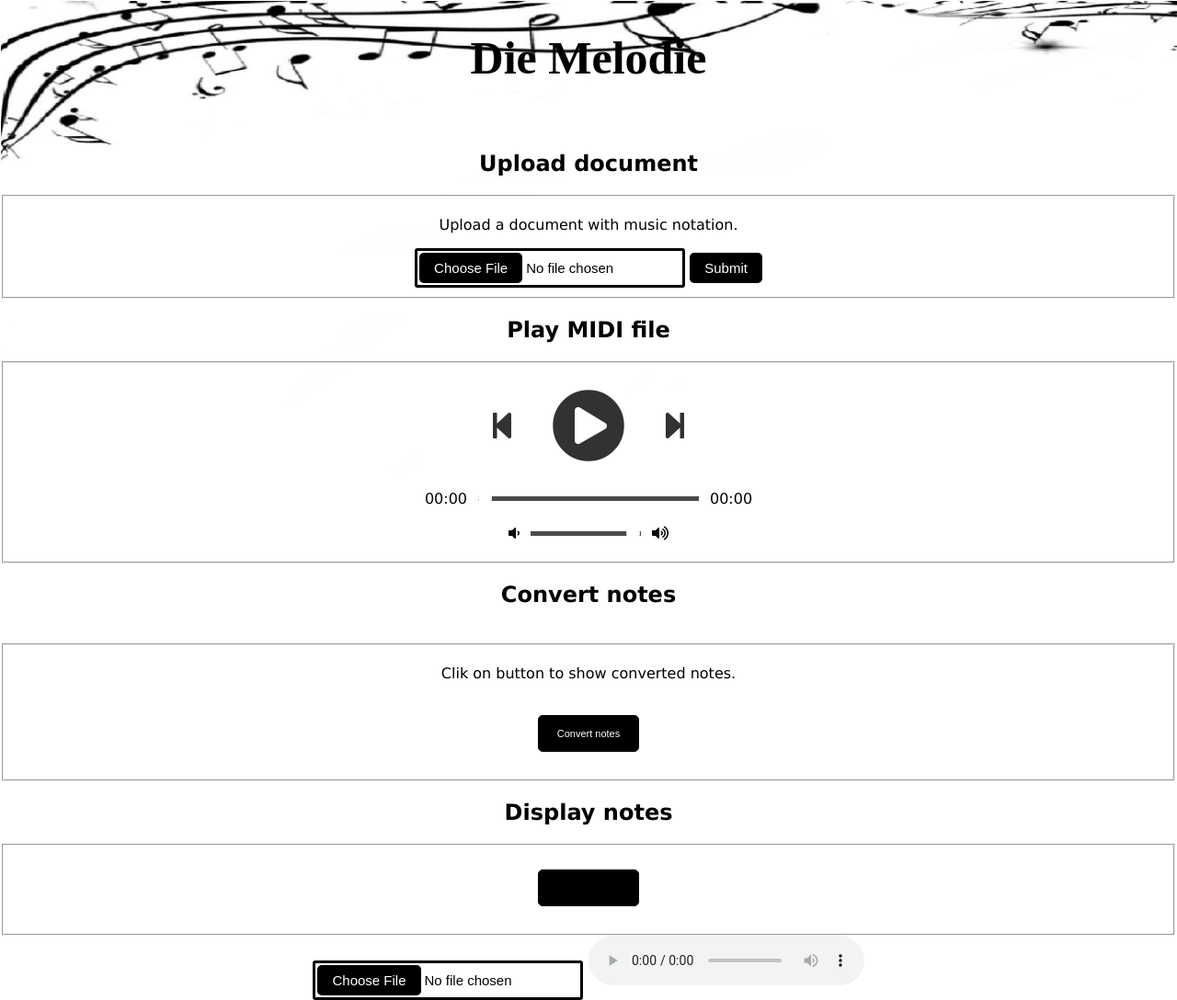
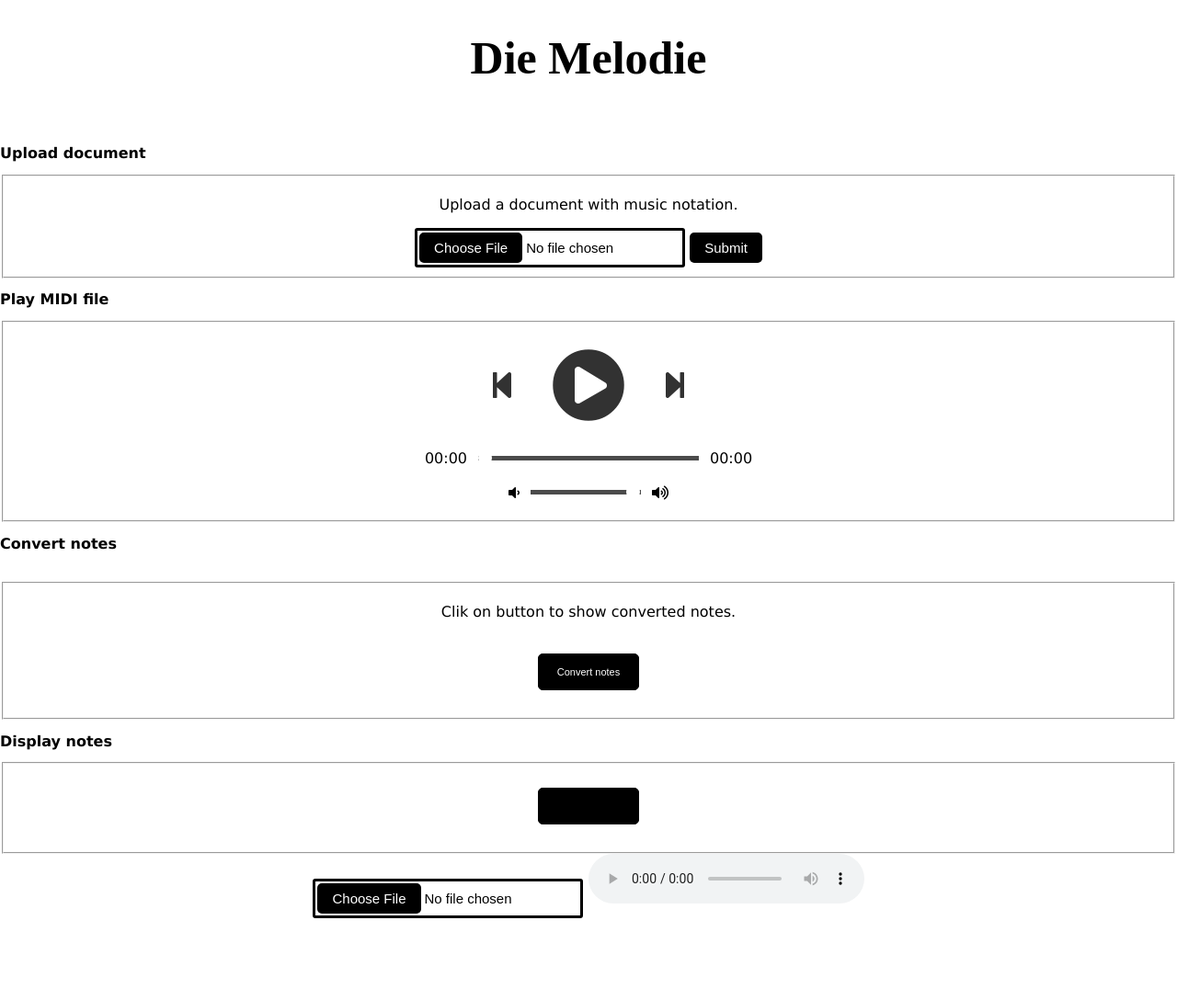
Before and after one commit to magocsil/die-melodie, a Flask app: page / in a window 1280 px wide. Shown: the whole page at 92% size. After the commit the page ends 999 px from the top, so only its background shows below. Run offline with Flask 3, Linux system fonts and the light colour scheme; some libraries are stand-ins or nearby versions.

Commit message:
old version

```diff
--- a/static/style.css
+++ b/static/style.css
@@ -1,13 +1,18 @@
+@import url("https://fonts.googleapis.com/css2?family=Poppins:wght@200;300;400;500;600;700&display=swap");
 
 h1 {
-
-  font-weight: bold;
+    #font-family: verdana;
+    font-weight: bold;
     text-align:center;
     color: black;
     font-size:50px;
 }
 h2{
     color: black;
+    text-align: left;
+    #width: 2px;
+    font-size:16px;
+    #padding-right:1300px
 }
 
 
@@ -16,7 +21,7 @@ body {
     display: inline;
     font-family: verdana;
     background-color: white;
-    background-image: url("melodie.jpg");
+    #background-image: url("melodie.jpg");
     background-repeat: no-repeat;
     background-size: cover;
 }
```
